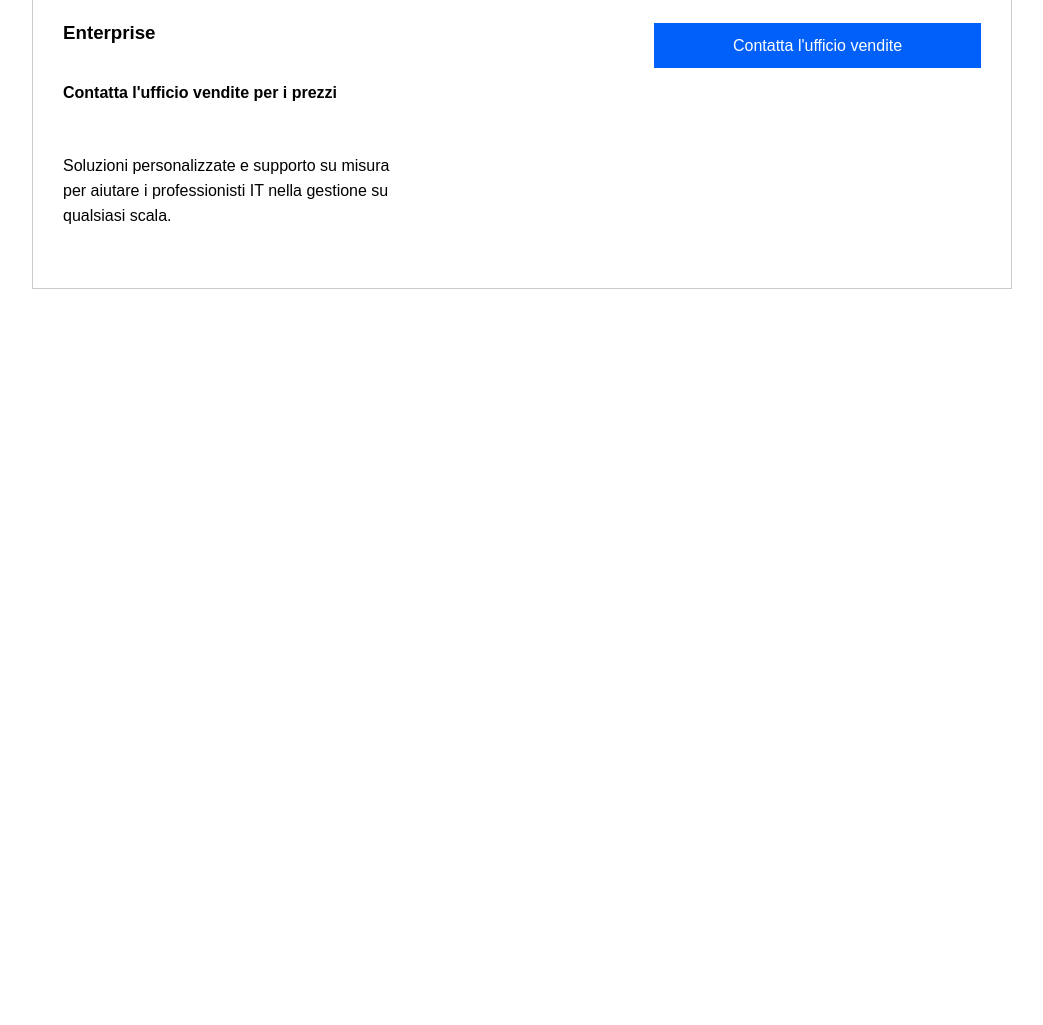
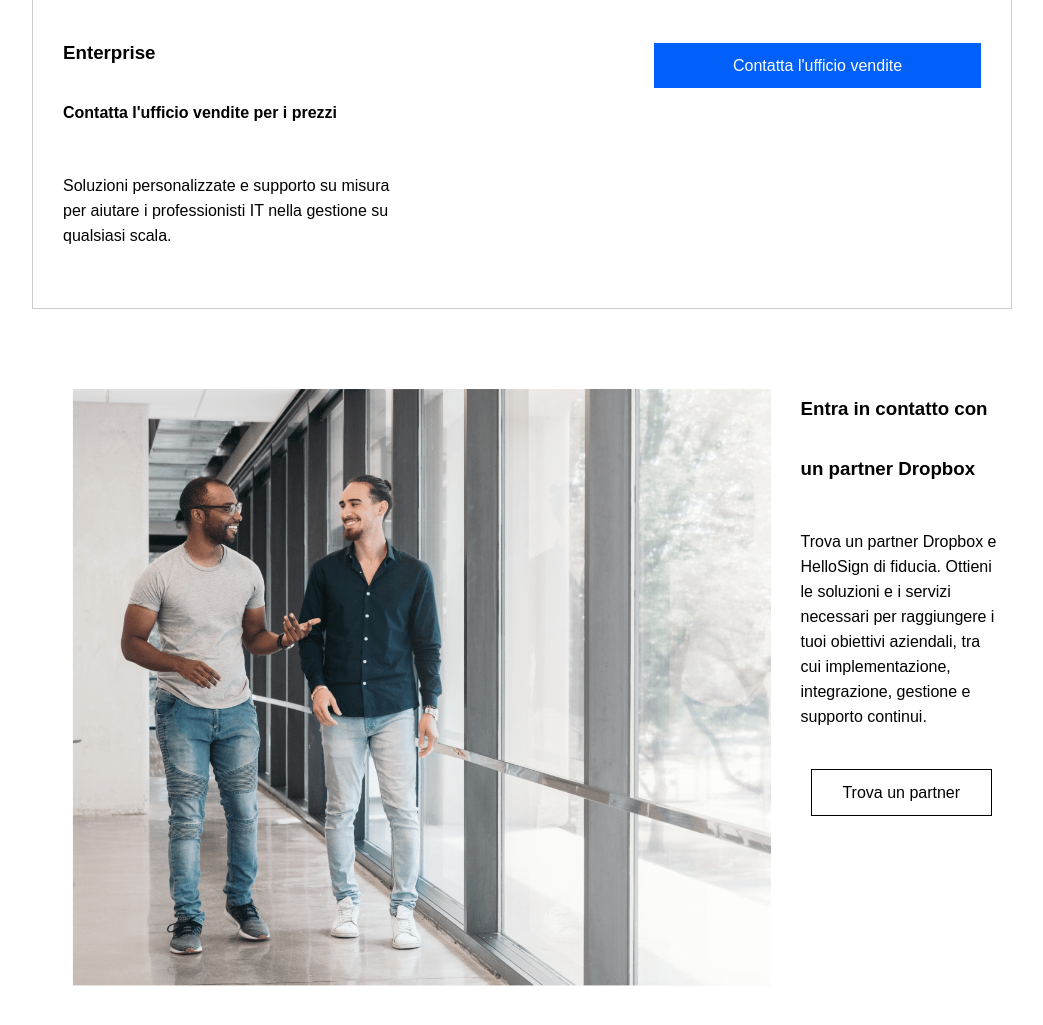
Before and after one commit to dariofusco/htmlcss-dropbox, a plain HTML site: page index.html in a window 1280 px wide. Shown: the part 1723-2748 px from the top of the page, without its empty margins (118-1161 px from the left). Before the commit the page ends 2042 px from the top, so only its background shows below. Drawn offline with Linux system fonts and the light colour scheme.

Commit message:
imposta e completa nuova sezione

```diff
--- a/css/style.css
+++ b/css/style.css
@@ -68,6 +68,14 @@ h2, h3, h4 {
     text-align: center;
 }
 
+.button-transparent {
+    border: 1px solid black;
+    padding: 10px;
+    margin: 10px;
+    color: black;
+    text-align: center;
+}
+
 .box .button {
     margin: 20px 0px;
 }
@@ -104,6 +112,11 @@ h2, h3, h4 {
     padding-top: 30px;
 }
 
+img {
+    width: 100%;
+    padding: 10px 30px;
+}
+
 .column {
     width: 300px;
     text-align: left;
--- a/index.html
+++ b/index.html
@@ -186,6 +186,31 @@
 
         </section>
 
+        <section>
+
+            <div class="container-main">
+
+                <div class="box-image">
+                    <img src="img/partner.png" alt="image-section-hero">
+                </div>
+
+                <div class="box">
+                    <h3>Entra in contatto con un partner Dropbox</h3>
+                    <p>Trova un partner Dropbox e HelloSign di fiducia. Ottieni le
+                        soluzioni e i servizi necessari per raggiungere i tuoi
+                        obiettivi aziendali, tra cui implementazione, integrazione,
+                        gestione e supporto continui.
+                    </p>
+                    <div class="button-transparent">Trova un partner</div>
+                </div>
+
+
+
+            </div>
+
+
+        </section>
+
     </main>
 
     <footer></footer>
```
